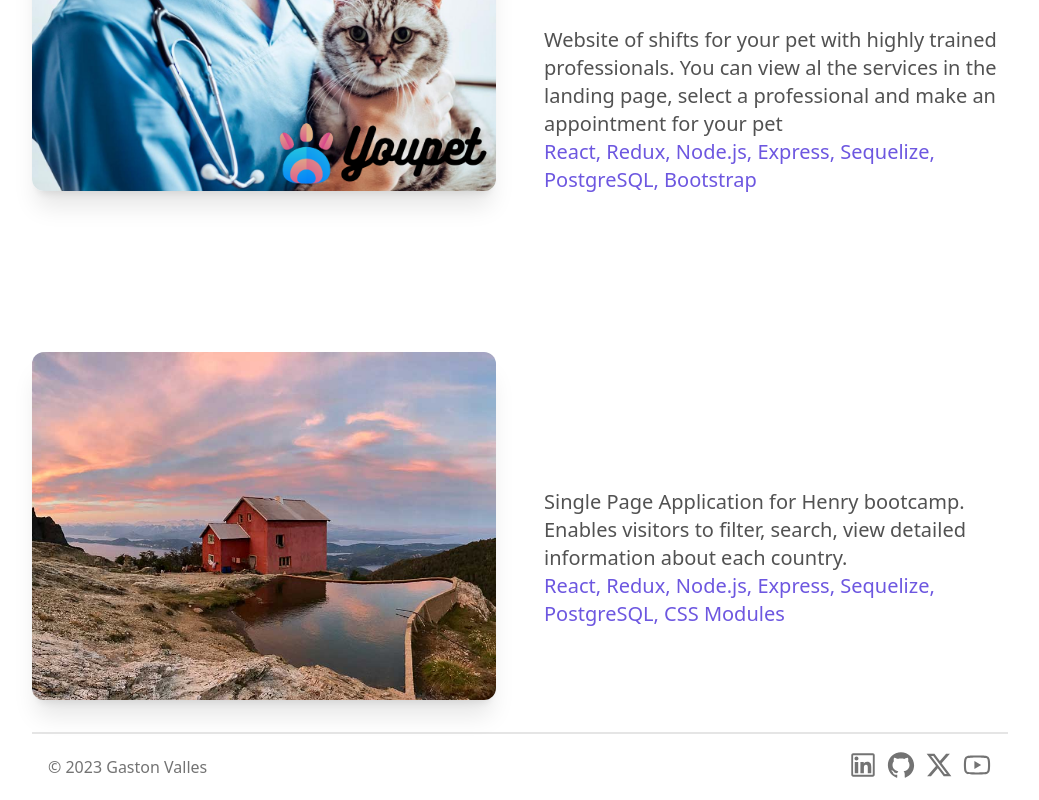
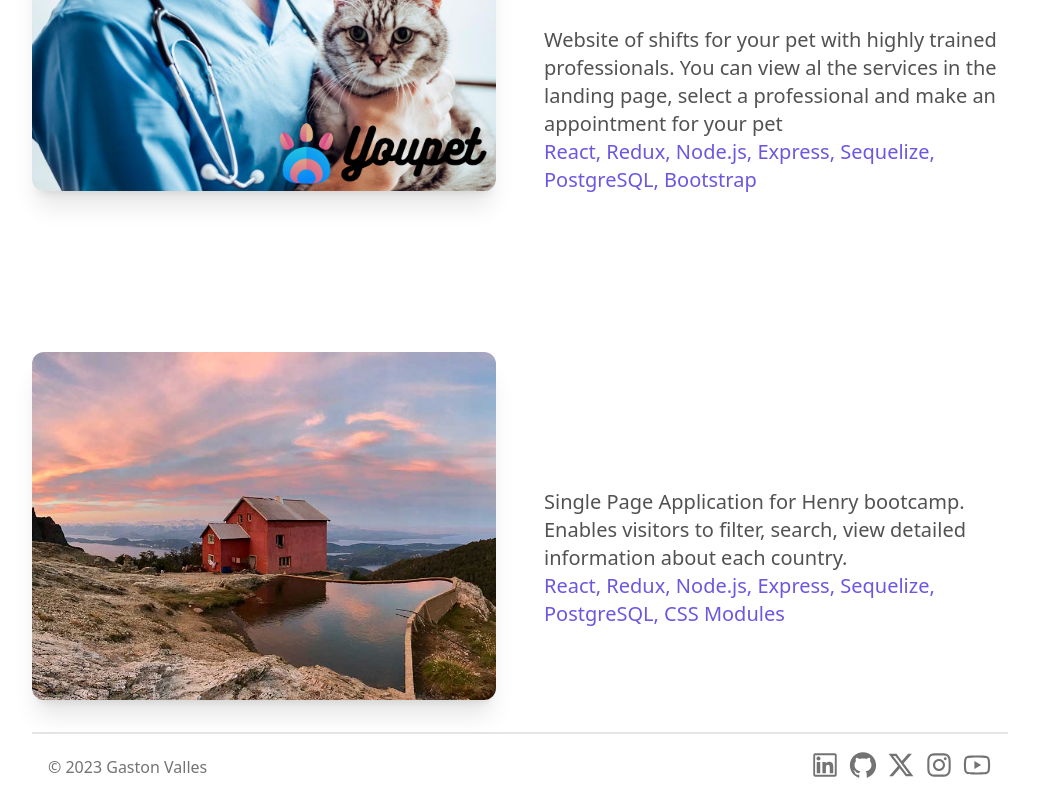
Before and after one commit to gastonvalles/Portfolio, a Next.js app: page / in a window 1280 px wide. Shown: the part 3347-4147 px from the top of the page, without its empty margins (120-1159 px from the left). Built offline with nearby package versions, Linux system fonts and the light colour scheme.

Commit message:
Agregue instagram al footer

```diff
--- a/components/Footer.tsx
+++ b/components/Footer.tsx
@@ -3,6 +3,7 @@ import {
   AiOutlineGithub,
   AiOutlineLinkedin,
   AiOutlineYoutube,
+  AiOutlineInstagram
 } from "react-icons/ai";
 import { RiTwitterXFill } from "react-icons/ri";
 
@@ -16,7 +17,7 @@ const Footer = () => {
         </div>
         <div className="flex flex-row items-center justify-center space-x-2 mb-1">
           <a
-            href="https://github.com/gastonvalles"
+            href="https://www.linkedin.com/in/gastonvalles/"
             rel="noreferrer"
             target="_blank"
           >
@@ -26,7 +27,7 @@ const Footer = () => {
             />
           </a>
           <a
-            href="https://www.youtube.com/channel/UCl4CmiFAnizj0Uf4p43zeAA"
+            href="https://github.com/gastonvalles"
             rel="noreferrer"
             target="_blank"
           >
@@ -41,13 +42,22 @@ const Footer = () => {
             target="_blank"
           >
             <RiTwitterXFill
-              className="hover:-translate-y-1 transition-transform cursor-pointer text-neutral-500 dark:text-neutral-100 hover:text-light-blue"
+              className="hover:-translate-y-1 transition-transform cursor-pointer text-neutral-500 dark:text-neutral-100 hover:text-yellow-500"
               size={30}
             />
           </a>
-
           <a
-            href="https://www.linkedin.com/in/gastonvalles/"
+            href="https://www.instagram.com/gaston_valles/"
+            rel="noreferrer"
+            target="_blank"
+          >
+            <AiOutlineInstagram
+              className="hover:-translate-y-1 transition-transform cursor-pointer text-neutral-500 dark:text-neutral-100 hover:text-pink"
+              size={30}
+            />
+          </a>
+          <a
+            href="https://www.youtube.com/channel/UCl4CmiFAnizj0Uf4p43zeAA"
             rel="noreferrer"
             target="_blank"
           >
--- a/tailwind.config.js
+++ b/tailwind.config.js
@@ -13,7 +13,8 @@ module.exports = {
         'light-purple': '#6D57E0',
         'dark-purple': '#5740dd',
         'blue': '#0B66C2',
-        'light-blue': '#1B8CD8'
+        'light-blue': '#1B8CD8',
+        'pink': '#CF3B9D'
       },
       screens: { sm: '480px', md: '768px', lg: '976px', xl: '1440pd' },
       animation: {
```
